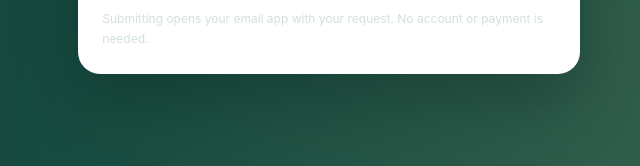
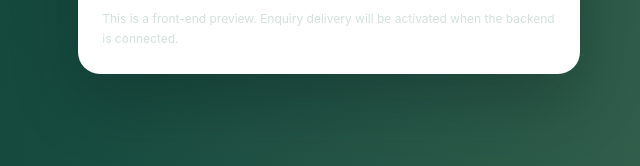
Before and after one commit to GaryHDSL/properties, a plain HTML site: page index.html in a window 1280 px wide. Shown: the part 634-800 px from the top of the page, 640-1280 px from the left. Drawn offline with Linux system fonts and the light colour scheme.

Commit message:
Clarify demo-only forms pending backend

```diff
--- a/index.html
+++ b/index.html
@@ -17,7 +17,7 @@
 <header class="nav"><div class="wrap navin"><a class="brand" href="#"><span class="brandmark">P</span> PropertyLink<span style="color:var(--lime)">.</span></a><nav class="navlinks" id="navlinks"><a href="#properties">PROPERTIES</a><a href="#how">HOW IT WORKS</a><a href="#agents">FOR AGENTS</a><a href="#landlords">FOR LANDLORDS</a><a href="#faq">FAQ</a></nav><div class="navactions"><button class="btn btn-outline" onclick="openModal('login')">LOGIN</button><button class="btn btn-primary" onclick="openModal('agent')">JOIN AS AN AGENT</button><button class="menu" onclick="document.getElementById('navlinks').classList.toggle('open')" aria-label="Open menu">☰</button></div></div></header>
 <main>
 <section class="hero"><div class="wrap hero-grid"><div><div class="eyebrow">A better way to find property</div><h1>Your next move<br>starts right here.</h1><p>Discover homes, apartments, commercial spaces and land across South Africa. Tell us what you need and connect with property professionals who can help.</p><div class="hero-points"><span>Local property matches</span><span>Direct agent connections</span><span>Free customer requests</span></div></div>
-<div class="searchbox"><h3>Tell us what you're looking for</h3><p>Share a few details and start your property search.</p><div class="tabs"><button class="active" type="button" onclick="setPurpose('Buy',this)">Buy</button><button type="button" onclick="setPurpose('Rent',this)">Rent</button><button type="button" onclick="setPurpose('Commercial',this)">Commercial</button></div><form id="propertyRequest"><input type="hidden" name="purpose" id="purpose" value="Buy"><div class="field"><label>PROPERTY TYPE</label><select name="type"><option>House</option><option>Apartment</option><option>Townhouse</option><option>Vacant land</option><option>Commercial property</option><option>Industrial / warehouse</option></select></div><div class="field"><label>AREA OR CITY</label><input name="area" required placeholder="e.g. Johannesburg, Cape Town, Durban"></div><div style="display:grid;grid-template-columns:1fr 1fr;gap:10px"><div class="field"><label>MINIMUM BUDGET (R)</label><input name="minBudget" type="number" placeholder="500000"></div><div class="field"><label>MAXIMUM BUDGET (R)</label><input name="maxBudget" type="number" placeholder="2500000"></div></div><button class="btn btn-dark" type="submit">FIND MY PROPERTY MATCHES →</button><p class="notice" style="margin:12px 0 0">Submitting opens your email app with your request. No account or payment is needed.</p></form></div></div></section>
+<div class="searchbox"><h3>Tell us what you're looking for</h3><p>Share a few details and start your property search.</p><div class="tabs"><button class="active" type="button" onclick="setPurpose('Buy',this)">Buy</button><button type="button" onclick="setPurpose('Rent',this)">Rent</button><button type="button" onclick="setPurpose('Commercial',this)">Commercial</button></div><form id="propertyRequest"><input type="hidden" name="purpose" id="purpose" value="Buy"><div class="field"><label>PROPERTY TYPE</label><select name="type"><option>House</option><option>Apartment</option><option>Townhouse</option><option>Vacant land</option><option>Commercial property</option><option>Industrial / warehouse</option></select></div><div class="field"><label>AREA OR CITY</label><input name="area" required placeholder="e.g. Johannesburg, Cape Town, Durban"></div><div style="display:grid;grid-template-columns:1fr 1fr;gap:10px"><div class="field"><label>MINIMUM BUDGET (R)</label><input name="minBudget" type="number" placeholder="500000"></div><div class="field"><label>MAXIMUM BUDGET (R)</label><input name="maxBudget" type="number" placeholder="2500000"></div></div><button class="btn btn-dark" type="submit">FIND MY PROPERTY MATCHES →</button><p class="notice" style="margin:12px 0 0">This is a front-end preview. Enquiry delivery will be activated when the backend is connected.</p></form></div></div></section>
 <section class="section" id="properties"><div class="wrap"><div class="section-head"><div><div class="kicker">Explore opportunities</div><h2>Find a place to call yours</h2><p>Browse example property categories. Listing availability and prices must be confirmed with the advertiser.</p></div><a class="btn btn-dark" href="#request">Submit a property request</a></div><div class="cards">
 <article class="property"><div class="photo"><img loading="lazy" src="https://images.unsplash.com/photo-1600585154340-be6161a56a0c?auto=format&fit=crop&w=900&q=80" alt="Modern family home"><span class="tag">FOR SALE</span><span class="heart">♡</span></div><div class="pbody"><div class="price">From R1,850,000</div><h3>Modern family homes</h3><div class="location">Explore houses in your preferred suburb</div><div class="specs"><span>⌂ Houses</span><span>◉ Family living</span><span>↗ Sale</span></div></div></article>
 <article class="property"><div class="photo"><img loading="lazy" src="https://images.unsplash.com/photo-1600607687939-ce8a6c25118c?auto=format&fit=crop&w=900&q=80" alt="Contemporary apartment interior"><span class="tag">FOR RENT</span><span class="heart">♡</span></div><div class="pbody"><div class="price">From R8,500 / month</div><h3>Apartments and rentals</h3><div class="location">Find a rental close to work, school or family</div><div class="specs"><span>⌂ Apartments</span><span>◉ Flexible options</span><span>↗ Rent</span></div></div></article>
```
